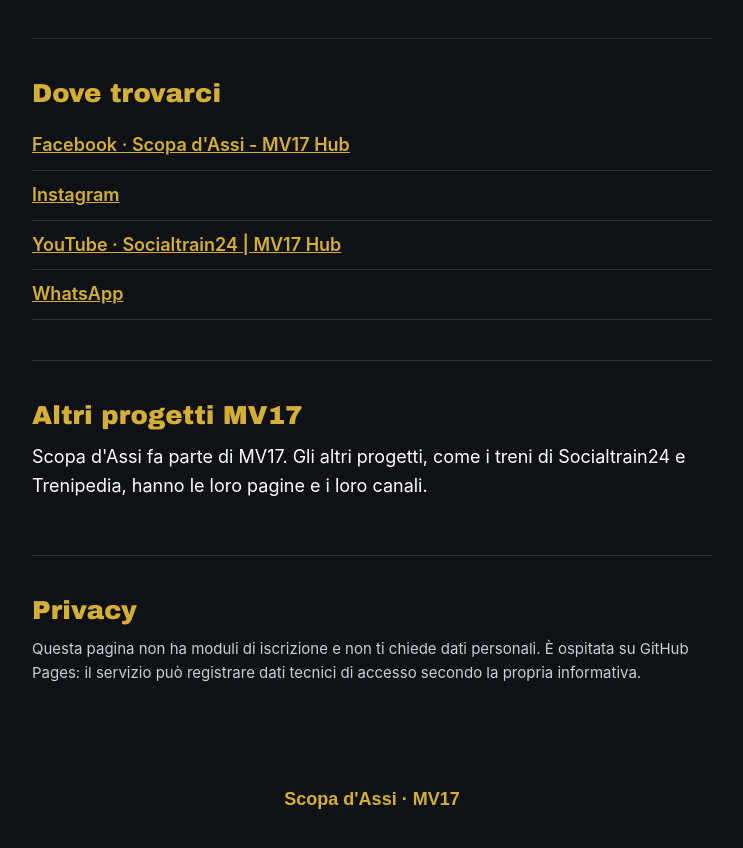
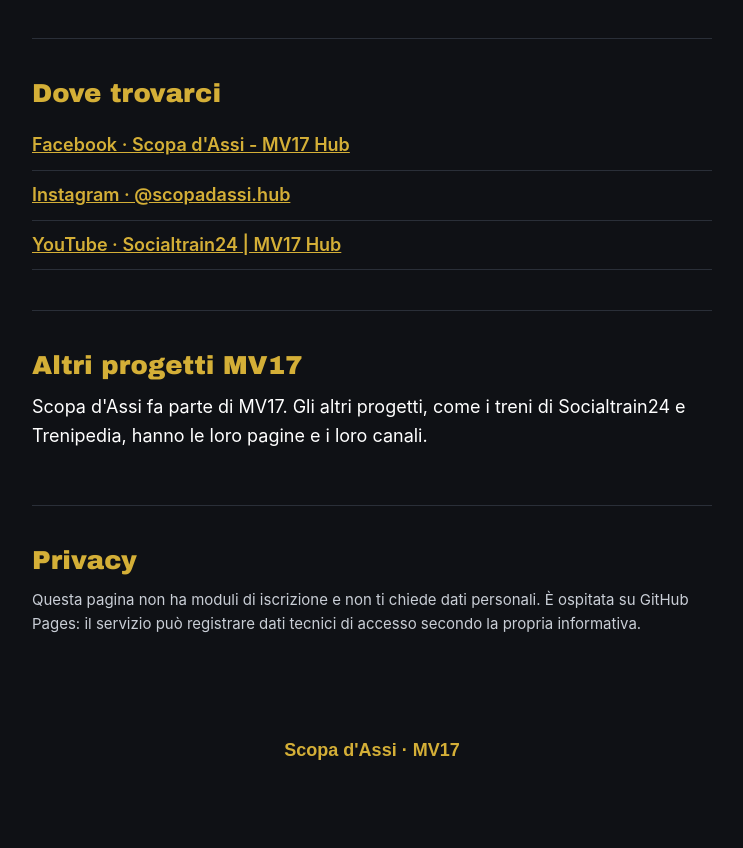
Before and after one commit to maximo81venti-byte/scopadassi-hub, a plain HTML site: page index.html in a window 1280 px wide. Shown: the part 820-1668 px from the top of the page, without its empty margins (268-1011 px from the left). After the commit the page ends 1640 px from the top, so only its background shows below. Drawn offline with Linux system fonts and the light colour scheme.

Commit message:
Add files via upload

```diff
--- a/index.html
+++ b/index.html
@@ -76,11 +76,9 @@
   <section id="canali">
     <h2>Dove trovarci</h2>
     <ul class="canali">
-      <!-- DA COLLEGARE: sostituire "#" con gli indirizzi ufficiali, uno alla volta, con OK di Puma -->
-      <li><a href="#">Facebook · Scopa d'Assi - MV17 Hub</a></li>
-      <li><a href="#">Instagram</a></li>
-      <li><a href="#">YouTube · Socialtrain24 | MV17 Hub</a></li>
-      <li><a href="#">WhatsApp</a></li>
+      <li><a href="https://www.facebook.com/scopadassi.mv17/">Facebook · Scopa d'Assi - MV17 Hub</a></li>
+      <li><a href="https://www.instagram.com/scopadassi.hub/">Instagram · @scopadassi.hub</a></li>
+      <li><a href="https://www.youtube.com/@socialtrain24">YouTube · Socialtrain24 | MV17 Hub</a></li>
     </ul>
   </section>
 
```
